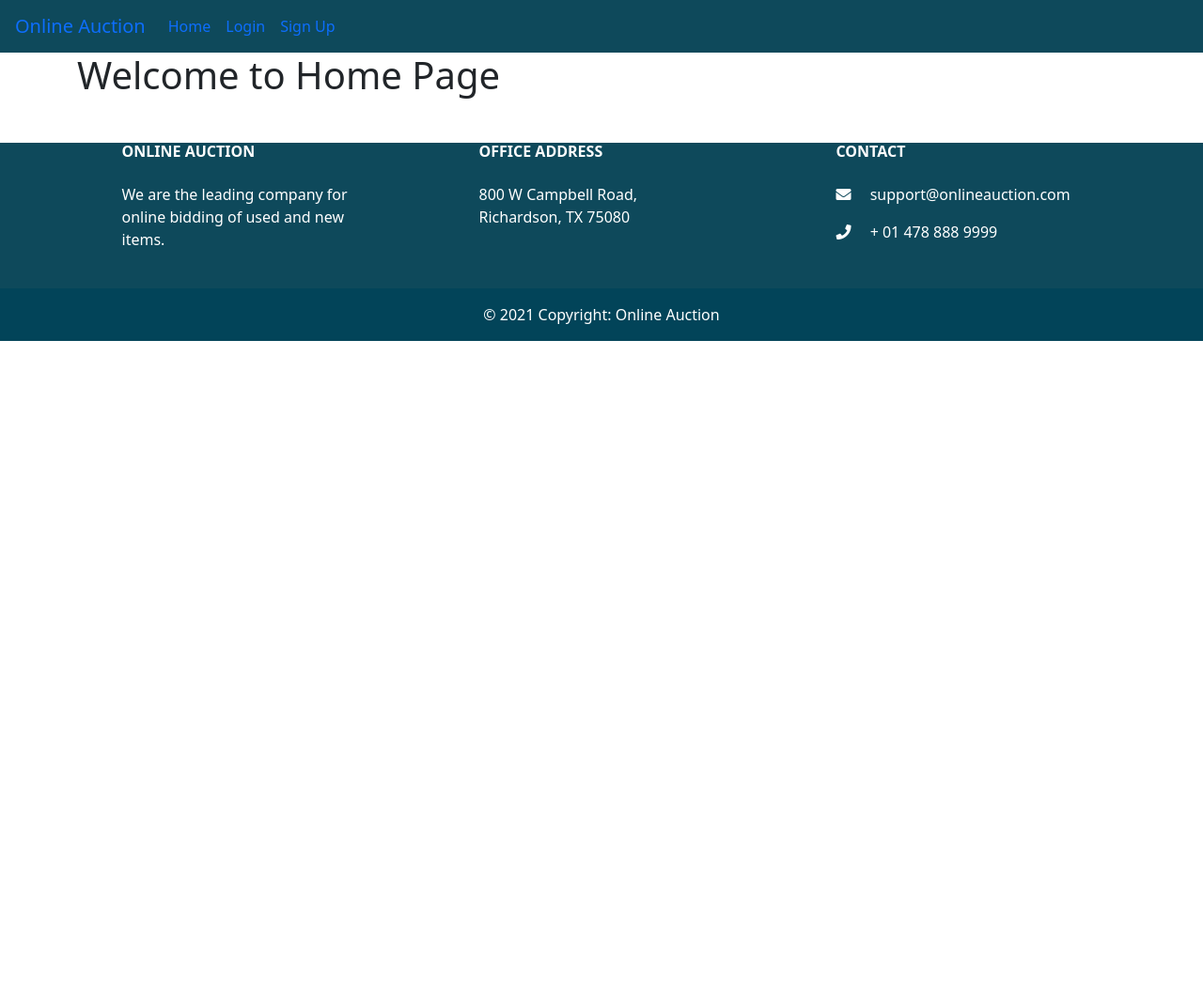
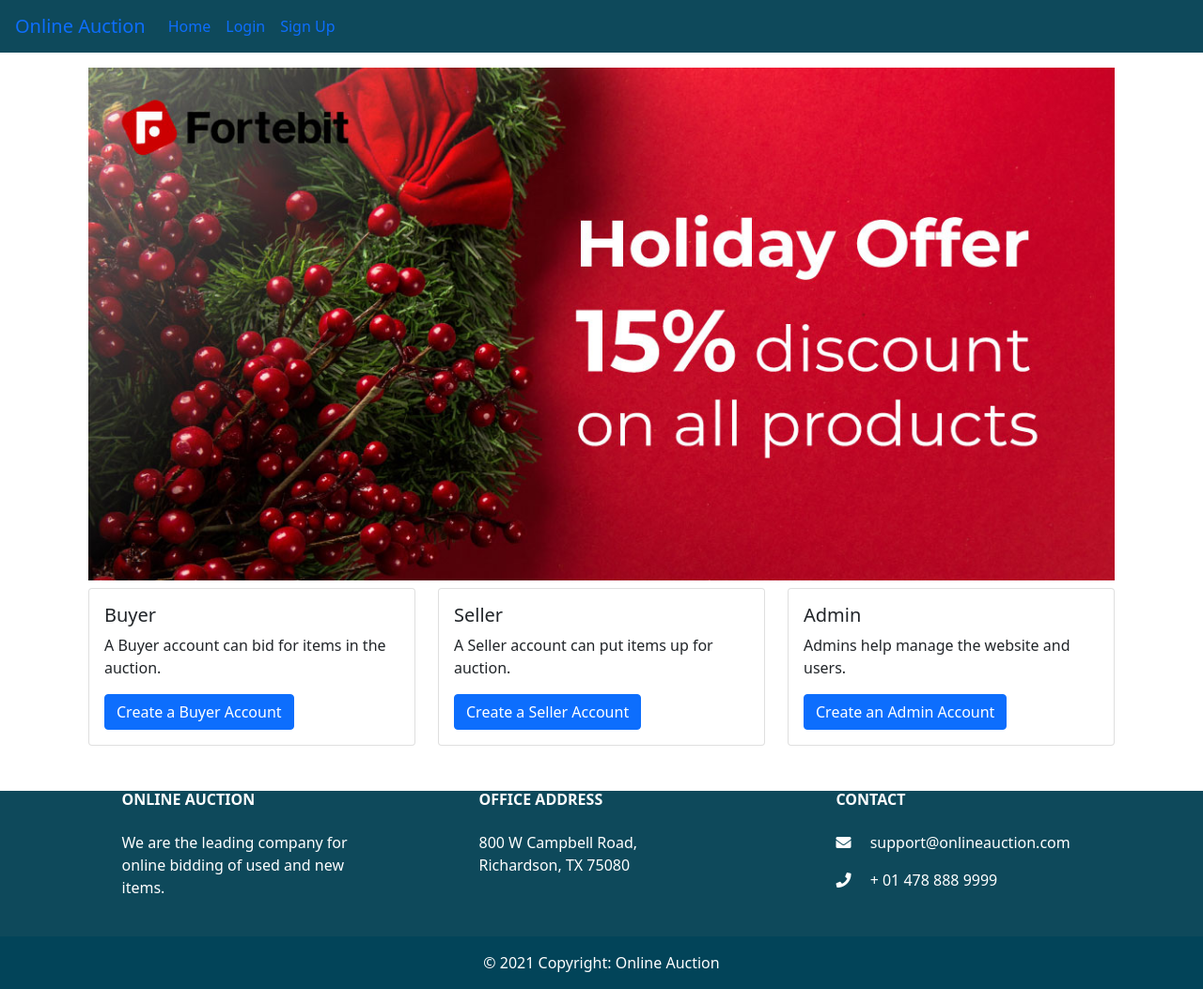
Before and after one commit to ez314/CS-6360-Project, a Flask app: template website/templates/home.html in a window 1280 px wide. Shown: the whole page at 94% size. Before the commit the page ends 363 px from the top, so only its background shows below. Run offline with Flask 2, Linux system fonts and the light colour scheme; the template is opened without the code that fills it, so the values that code supplies are empty; some libraries are stand-ins or nearby versions.

Commit message:
Update home page, new default page
update home page and new home page.

```diff
--- a/website/templates/home.html
+++ b/website/templates/home.html
@@ -1,4 +1,37 @@
 {% extends "base.html" %} {% block title %}Home{% endblock %}
 {% block content %}
-  <h1> Welcome to Home Page</h1>
+  <div class="container mt-3">
+    <div>
+      <img src="../static/images/HolidayBanner.jpg" class="img-fluid" alt="Responsive image">
+    </div>
+    <div class="row mt-2">
+      <div class="col-sm-4">
+        <div class="card">
+          <div class="card-body">
+            <h5 class="card-title">Buyer</h5>
+            <p class="card-text">A Buyer account can bid for items in the auction.</p>
+            <a href="http://127.0.0.1:5000/sign_up" class="btn btn-primary">Create a Buyer Account</a>
+          </div>
+        </div>
+      </div>
+      <div class="col-sm-4">
+        <div class="card">
+          <div class="card-body">
+            <h5 class="card-title">Seller</h5>
+            <p class="card-text">A Seller account can put items up for auction.</p>
+            <a href="http://127.0.0.1:5000/sign_up" class="btn btn-primary">Create a Seller Account</a>
+          </div>
+        </div>
+      </div>
+      <div class="col-sm-4">
+        <div class="card">
+          <div class="card-body">
+            <h5 class="card-title">Admin</h5>
+            <p class="card-text">Admins help manage the website and users.</p>
+            <a href="#" class="btn btn-primary">Create an Admin Account</a>
+          </div>
+        </div>
+      </div>
+    </div>
+  </div>
 {% endblock %}
--- a/website/views.py
+++ b/website/views.py
@@ -5,7 +5,7 @@ views = Blueprint('views', __name__)
 
 @views.route('/')
 def home():
-    # Redirect to login if not already logged in
-    if 'login.id' not in session:
-        return redirect(url_for('auth.login'))
+    # # Redirect to login if not already logged in
+    # if 'login.id' not in session:
+    #     return redirect(url_for('auth.login'))
     return render_template("home.html")
```
Also changed, not shown: website/static/images/DiscountBanner.png (added), website/static/images/HolidayBanner.jpg (added), website/static/images/superSaleBanner.jpg (added).
